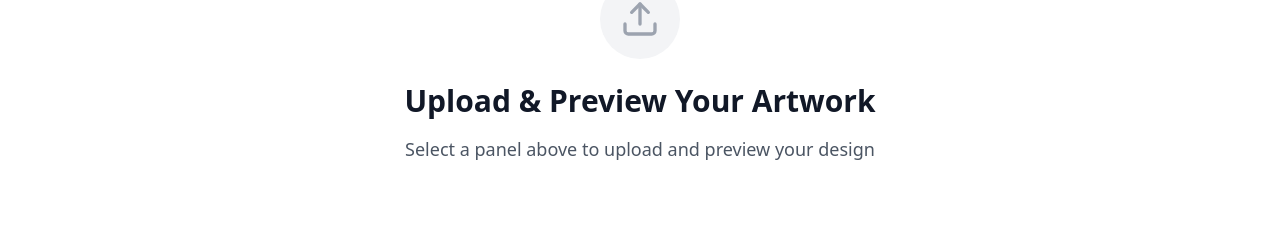
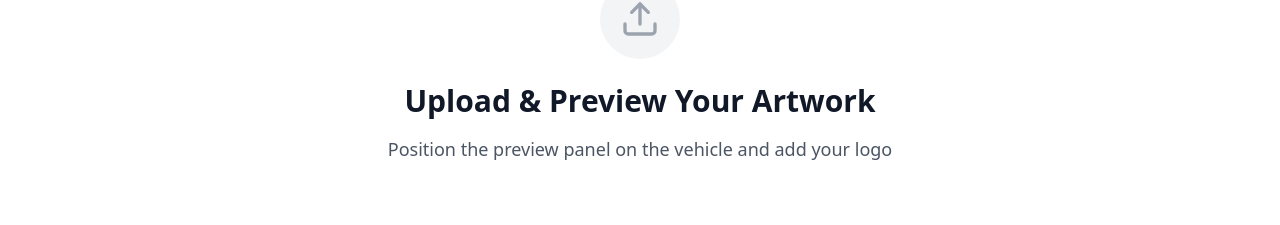
Before and after one commit to idbuzzads/IDBuzzAdsLandingPage, a React (Vite) app: page / in a window 1280 px wide. Shown: the part 5919-6144 px from the top of the page. Built offline with nearby package versions, Linux system fonts and the light colour scheme; no server answers; the database is empty.

Commit message:
Updated UploadPreview.tsx

```diff
--- a/src/components/UploadPreview.tsx
+++ b/src/components/UploadPreview.tsx
@@ -73,7 +73,7 @@ export default function UploadPreview({
               Upload & Preview Your Artwork
             </h2>
             <p className="text-lg text-gray-600">
-              Select a panel above to upload and preview your design
+              Position the preview panel on the vehicle and add your logo
             </p>
           </div>
         </div>
```
